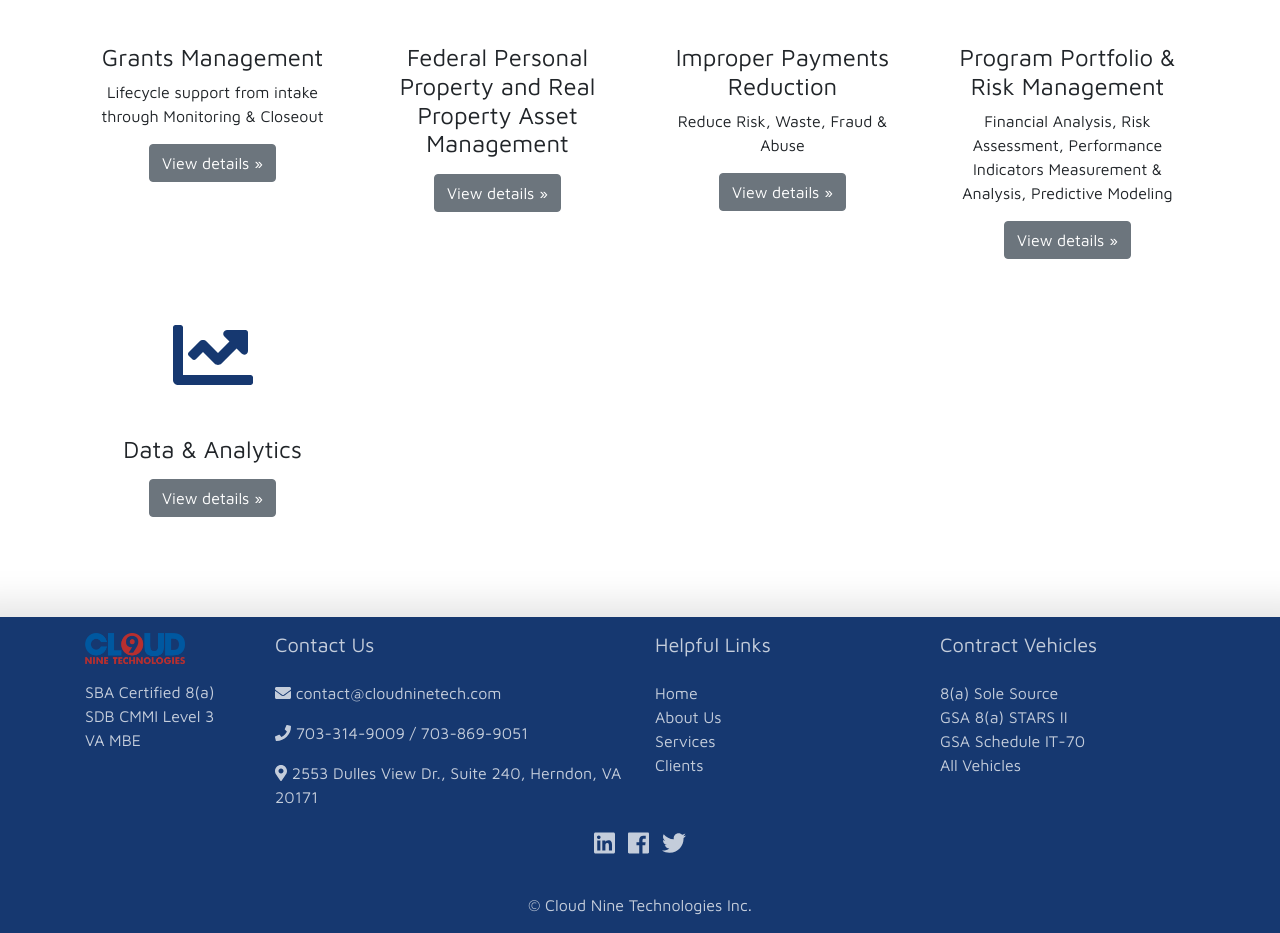
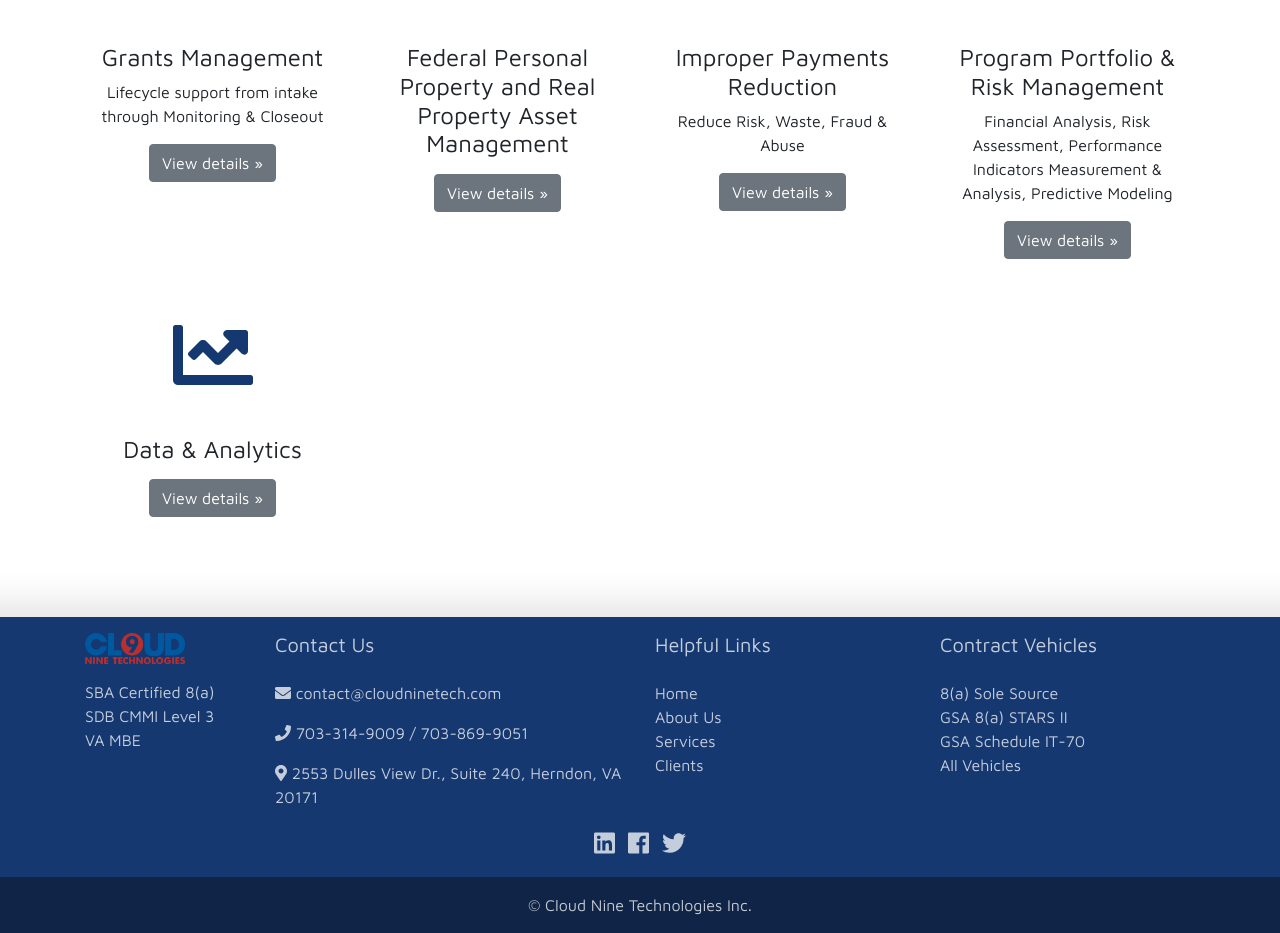
Before and after one commit to Ashwin1421/c9website, a Jekyll site: the page built from index.html, in a window 1280 px wide. Shown: the part 839-1772 px from the top of the page. Built offline with Jekyll 4.4.1, drawn with Linux system fonts in a browser that asks for light colours; nearby versions of some CDN libraries; a script that is not in the unit is left out.

Commit message:
minor fixes

```diff
--- a/assets/css/main.css
+++ b/assets/css/main.css
@@ -105,6 +105,9 @@ a.dropdown-item {
   background-color: #163870;
   color: rgba(255,255,255,0.75);
   box-shadow: 0 1rem 2rem 2rem rgba(0, 0, 0, 0.1);
+}
+.footer-copyright {
+  background-color: #0f2446;
 }
 .footer {
   position: absolute;
```
